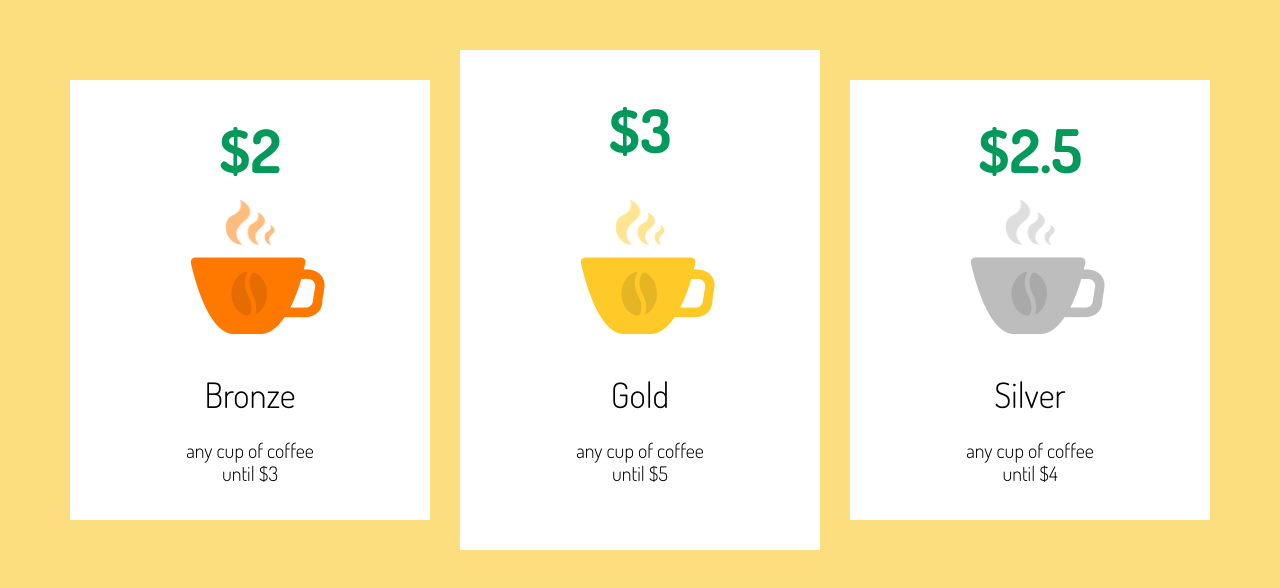
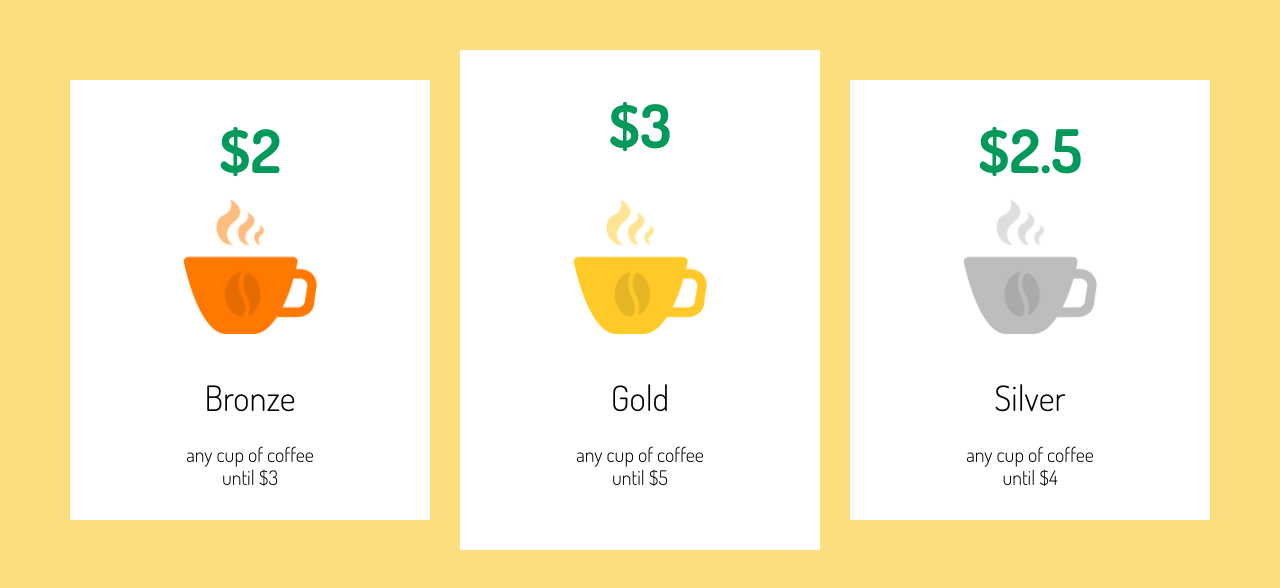
Before and after one commit to Serhii3T/hw, a plain HTML site: page hw-8/index-hw8-1.html in a window 1280 px wide. Drawn offline with Linux system fonts and the light colour scheme.

Commit message:
redact hw8-1

```diff
--- a/hw-8/index-hw8-1.html
+++ b/hw-8/index-hw8-1.html
@@ -28,9 +28,7 @@
           </div>
           <!-- /.price1 -->
           <div class="picture">
-            <img class="smoke" src="./images/smoke1.png" alt="smoke">
-            <img class="cup" src="./images/cup1.png" alt="cup">
-            <img class="bean" src="./images/bean.png" alt="bean">
+            <img class="coffee" src="./images/bronze.png" alt="coffee">
           </div>
           <!-- /.picture1 -->
           <div class="text1">
@@ -50,9 +48,7 @@
           </div>
           <!-- /.price2 -->
           <div class="picture">
-            <img class="smoke" src="./images/smoke2.png" alt="smoke">
-            <img class="cup" src="./images/cup2.png" alt="cup">
-            <img class="bean" src="./images/bean.png" alt="bean">
+            <img class="coffee" src="./images/gold.png" alt="coffee">
           </div>
           <!-- /.picture2 -->
           <div class="text2">
@@ -72,9 +68,7 @@
           </div>
           <!-- /.price3 -->
           <div class="picture">
-            <img class="smoke" src="./images/smoke3.png" alt="smoke">
-            <img class="cup" src="./images/cup3.png" alt="cup">
-            <img class="bean" src="./images/bean.png" alt="bean">
+            <img class="coffee" src="./images/silver.png" alt="coffee">
           </div>
           <!-- /.picture3 -->
           <div class="text3">
--- a/hw-8/styles/style.css
+++ b/hw-8/styles/style.css
@@ -51,42 +51,16 @@ body {
 .title-price2 {
   color: #02995b;
   font-size: 60px;
-  margin: 45px 0 35px 0;
+  margin: 40px 0;
 }
 
 /* end of h1 block */
 
 /* pictures */
 
-.picture {
-  width: 150px;
+.coffee {
   height: 135px;
-  position: relative;
-  margin: 0 auto;
-}
-
-.smoke {
-  width: 50px;
-  height: 46px;
-  position: absolute;
-  top: 0;
-  right: calc(50% - 25px);
-}
-
-.cup {
-  width: 135px;
-  height: 77px;
-  position: absolute;
-  bottom: 0;
-  right: 0;
-}
-
-.bean {
-  width: 36px;
-  height: 45px;
-  position: absolute;
-  bottom: 18px;
-  left: 56px;
+  width: 134px;
 }
 
 /* end of pictures block */
```
Also changed, not shown: hw-7/index-hw7-2.html (+4 -4 lines), hw-8/index-hw8-2.html (+11 -6 lines), hw-8/images/bean.png (deleted), hw-8/images/bronze.png (added), hw-8/images/cup1.png (deleted), hw-8/images/cup2.png (deleted), hw-8/images/cup3.png (deleted), hw-8/images/gold.png (added), hw-8/images/silver.png (added), hw-8/images/smoke1.png (deleted), hw-8/images/smoke2.png (deleted), hw-8/images/smoke3.png (deleted).
